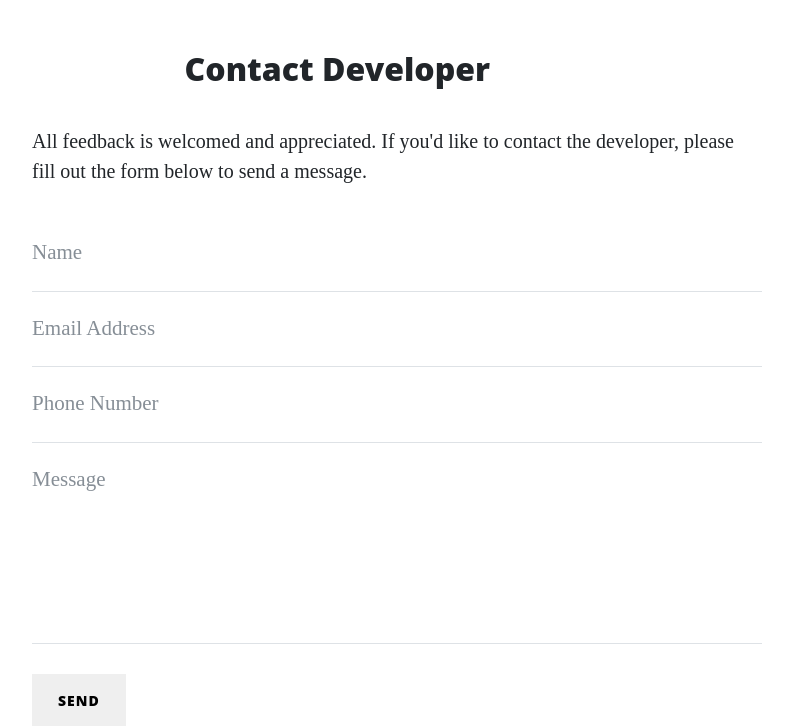
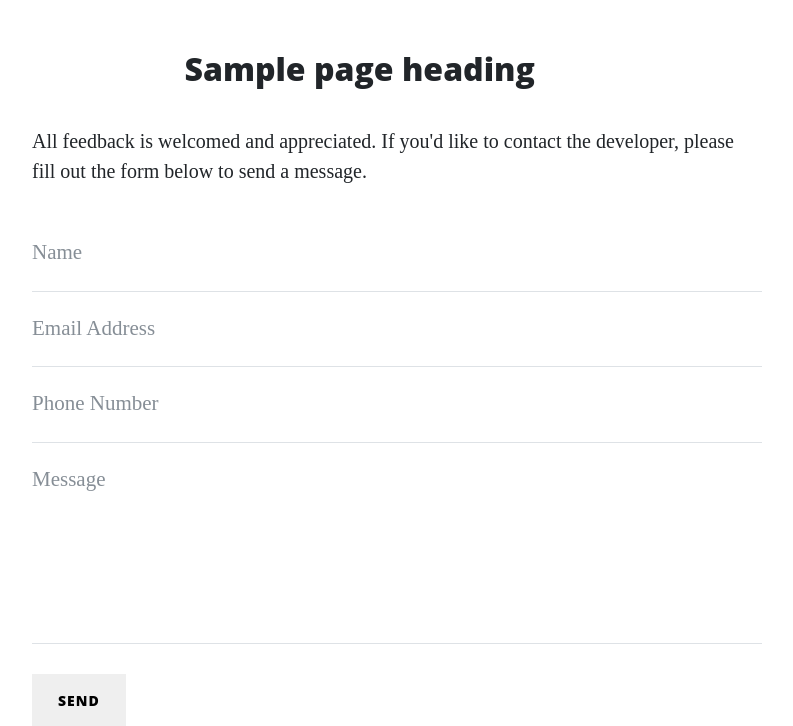
Before and after one commit to GithHayden/IQ-Riddle-Game, a Flask app: template templates/contact.html in a window 1280 px wide. Shown: the part 475-1201 px from the top of the page, without its empty margins (243-1036 px from the left). Run offline with Flask 2, Linux system fonts and the light colour scheme; the template is opened without the code that fills it: most values are stand-ins (such as "Sample title", 1, 10 or a date in 2020); some libraries are stand-ins or nearby versions.

```diff
--- a/run.py
+++ b/run.py
@@ -131,7 +131,7 @@ def contact():
         flash("Thank you {} for your message, we will respond soon.".format(
             request.form["name"]))
 
-    return render_template("contact.html")
+    return render_template("contact.html", page_heading="Contact Developer")
 
 if __name__== '__main__':
     app.run(host=os.environ.get('IP'),
--- a/templates/contact.html
+++ b/templates/contact.html
@@ -3,7 +3,7 @@
 
 <!-- Contact form header -->
 <div class="mx-auto" style="width: 425px;">
-    <h2>Contact Developer</h2>
+    <h2>{{ page_heading }}</h2>
 </div>
 
 <!-- Contact form -->
```
Also changed, not shown: README.md.
